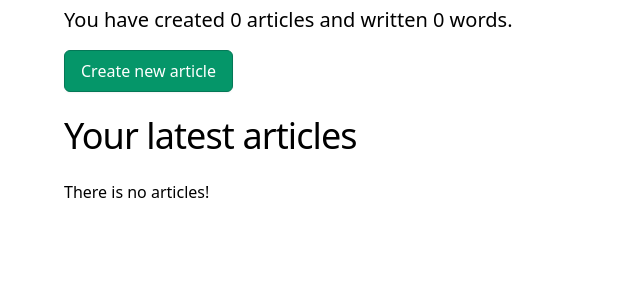
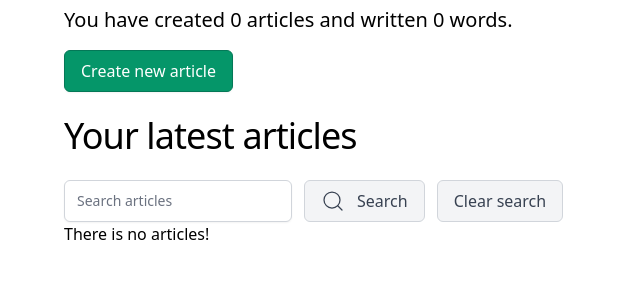
Before and after one commit to senowijayanto/djangocourse, a Django app: page /articles/ in a window 1280 px wide. Shown: the part 257-545 px from the top of the page, without its empty margins (0-640 px from the left). Run offline with Django 5.2, Linux system fonts and the light colour scheme; a user stored in the database is signed in; data that the repository does not hold is empty; some libraries are stand-ins or nearby versions.

Commit message:
add searching articles

```diff
--- a/app/views.py
+++ b/app/views.py
@@ -20,7 +20,10 @@ class ArticleListView(LoginRequiredMixin, ListView):
     paginate_by = 5
 
     def get_queryset(self) -> QuerySet[Any]:
+        search = self.request.GET.get('search')
         queryset = super().get_queryset().filter(creator=self.request.user)
+        if search:
+            queryset = queryset.filter(title__search=search)
         return queryset.order_by('-created_at')
 
 class ArticleCreateView(LoginRequiredMixin, CreateView):
--- a/djangocourse/settings.py
+++ b/djangocourse/settings.py
@@ -41,6 +41,7 @@ DJANGO_APPS = [
     'django.contrib.contenttypes',
     'django.contrib.sessions',
     'django.contrib.messages',
+    'django.contrib.postgres',
     'django.contrib.staticfiles',
     'django.contrib.humanize',
 ]
--- a/static/output.css
+++ b/static/output.css
@@ -819,6 +819,10 @@ select {
   margin-top: -2px;
 }
 
+.mr-2 {
+  margin-right: 0.5rem;
+}
+
 .block {
   display: block;
 }
@@ -946,6 +950,14 @@ select {
 
 .gap-6 {
   gap: 1.5rem;
+}
+
+.gap-3 {
+  gap: 0.75rem;
+}
+
+.gap-1 {
+  gap: 0.25rem;
 }
 
 .space-y-2 > :not([hidden]) ~ :not([hidden]) {
@@ -1443,9 +1461,18 @@ input[type="radio"]:focus {
     width: auto;
   }
 
+  .sm\:flex-row {
+    flex-direction: row;
+  }
+
   .sm\:px-10 {
     padding-left: 2.5rem;
     padding-right: 2.5rem;
+  }
+
+  .sm\:text-sm {
+    font-size: 0.875rem;
+    line-height: 1.25rem;
   }
 }
 
--- a/templates/app/home.html
+++ b/templates/app/home.html
@@ -17,6 +17,15 @@
 
     <h2 class="subtitle mb-6">Your latest articles</h2>
 
+    <form method="GET" class="flex flex-col sm:flex-row gap-3">
+        <input class="text-black shadow-sm focus:ring-emerald-500 focus:border-emerald-500 sm:text-sm border-gray-300 rounded-md" type="search" name="search" placeholder="Search articles" value="{{ request.GET.search }}">
+        <button class="flex gap-1 button secondary items-center justify-center" type="submit">
+            {% include "svgs/magnifier.svg" with class="w-6 h-6 mr-2" %}
+            Search
+        </button>
+        <a href="{% url 'home' %}" class="button secondary text-center">Clear search</a>
+    </form>
+
     {% if articles %}
     <ul>
         {% for article in articles %}
@@ -34,13 +43,13 @@
         {% if is_paginated %}
             <div class="flex flex-row items-center justify-center text-xl mt-6">
         	{% if page_obj.has_previous %}
-                <a class="mx-2" href="?page={{ page_obj.previous_page_number }}">
+                <a class="mx-2" href="?page={{ page_obj.previous_page_number }}{% if request.GET.search %}?search={{ request.GET.search }}{% endif %}">
                     {% include "svgs/chevron.svg" with class="h-7 w-7 rotate-180 border border-black rounded-md p-1" %}
                 </a>
         	{% endif %}
             <span>Page {{ page_obj.number }} of {{ paginator.num_pages }}</span>
             {% if page_obj.has_next %}
-            	<a class="mx-2" href="?page={{ page_obj.next_page_number }}">
+            	<a class="mx-2" href="?page={{ page_obj.next_page_number }}{% if request.GET.search %}?search={{ request.GET.search }}{% endif %}">
                     {% include "svgs/chevron.svg" with class="h-7 w-7 border border-black rounded-md p-1" %}
                 </a>
             {% endif %}
```
Also changed, not shown: other parts of static/output.css (+24 -18 lines), templates/svgs/magnifier.svg (added).
